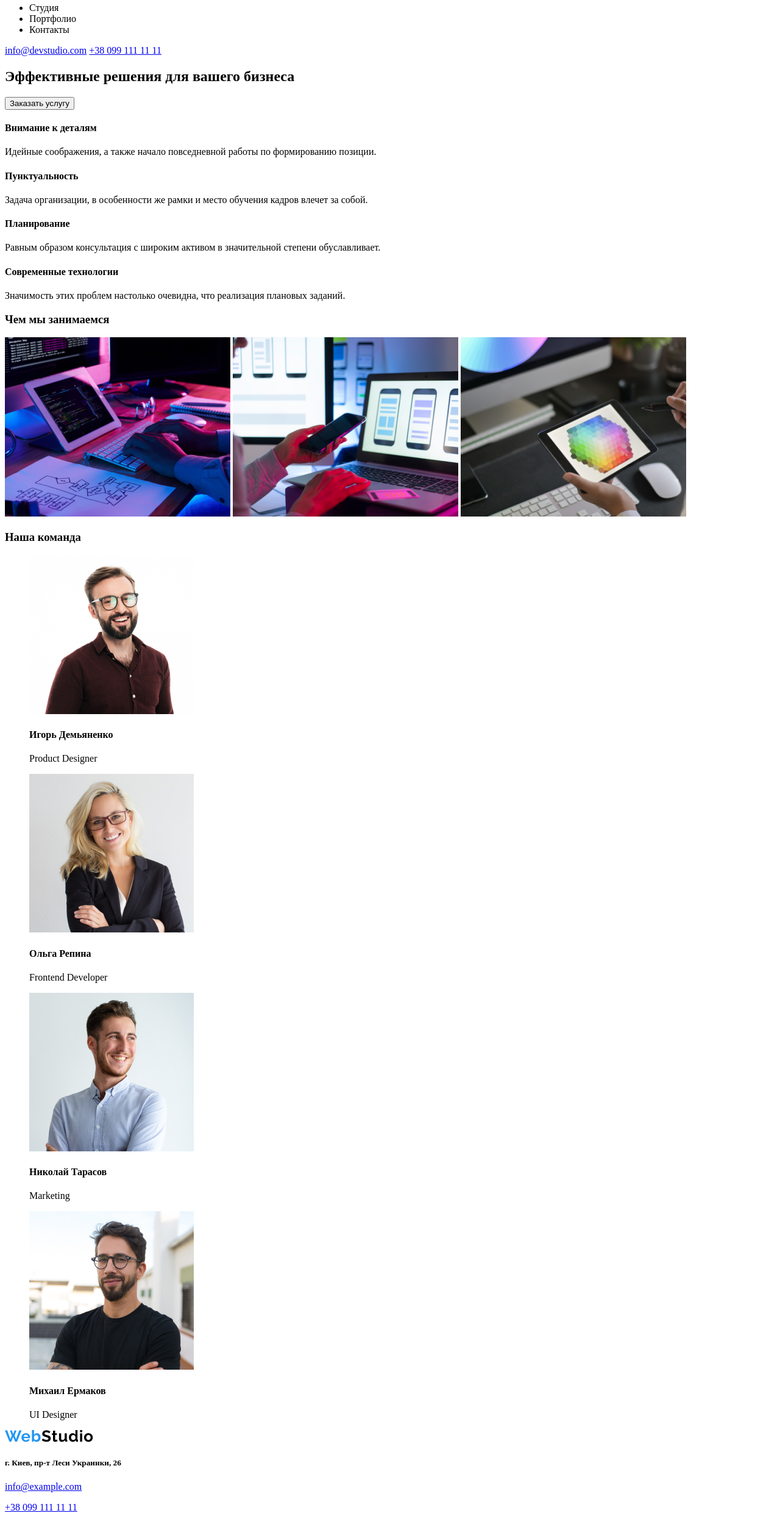
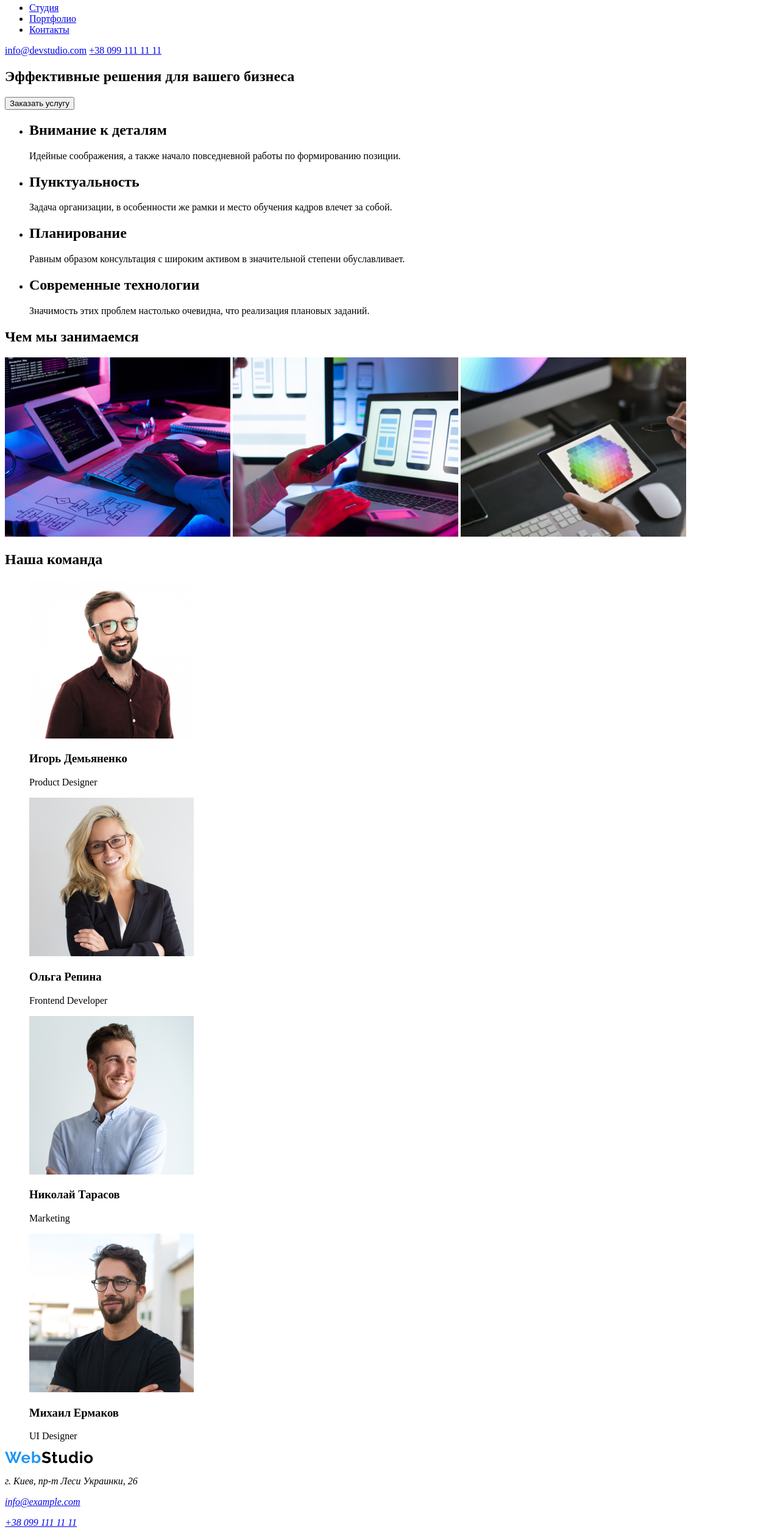
Before and after one commit to HeleneRem/HW1, a plain HTML site: page index.html in a window 1280 px wide. Shown: the part 44-2566 px from the top of the page at 61% size. Before the commit the page ends 2541 px from the top, so only its background shows below. Drawn offline with Linux system fonts and the light colour scheme.

Commit message:
changed tags

```diff
--- a/index.html
+++ b/index.html
@@ -10,13 +10,13 @@
 <body>
     <header class="header">
       <a href="#">
-          <img src="./img/WebStudio.png" alt="WebStudio">
+          <img src="./img/WebStudio.svg" alt="имя_компании_WebStudio">
       </a>
       <nav>
           <ul>
-            <li>Студия</li>
-            <li>Портфолио</li>
-            <li>Контaкты</li>
+            <li> <a href="#">Студия</a> </li>
+            <li> <a href="#">Портфолио</a> </li>
+            <li> <a href="#">Контaкты</a> </li>
           </ul>
       </nav>
       <div>
@@ -33,79 +33,71 @@
         </section>
 
         <!-- section-2 -->
-        <section class="section-2">
-            <article class="details">
-                <h4>Внимание к деталям</h4>
+         <section class="особенности">
+             <ul>
+                 <li>
+                     <h2>Внимание к деталям</h2>
                      <p>Идейные соображения, а также начало повседневной работы по формированию позиции.</p>
-            </article>
+                 </li>
+                 <li>
+                     <h2>Пунктуальность</h2>
+                     <p>Задача организации, в особенности же рамки и место обучения кадров влечет за собой.</p>
+                 </li>
+                 <li>
+                     <h2>Планирование</h2>
+                     <p>Равным образом консультация с широким активом в значительной степени обуславливает.</p>
+                 </li>
+                 <li>
+                     <h2>Современные технологии</h2>
+                     <p>Значимость этих проблем настолько очевидна, что реализация плановых заданий.</p>
+                 </li>
+             </ul>
+         </section>
 
-            <article class="punctuality">
-                <h4>Пунктуальность</h4>
-                <p>Задача организации, в особенности же рамки и место обучения кадров влечет за собой.</p>
-            </article>
-
-            <article class="plan">
-                <h4>Планирование</h4>
-                <p>Равным образом консультация с широким активом в значительной степени обуславливает.</p>
-            </article>
-
-            <article class="technologies">
-                <h4>Современные технологии</h4>
-                <p>Значимость этих проблем настолько очевидна, что реализация плановых заданий.</p>
-            </article>
-        </section>
         <!-- section-3 -->
-        <section class="section-3">
+        <section class="Чем занимаемся">
           <div>
-            <h3>Чем мы занимаемся</h3>
-              <img src="./img/box 1.png" alt="box1">
-              <img src="./img/box 2.png" alt="box2">
-              <img src="./img/box 3.png" alt="box3">
+            <h2>Чем мы занимаемся</h2>
+              <img src="./img/box1.png" alt="box1" width="370">
+              <img src="./img/box2.png" alt="box2" width="370">
+              <img src="./img/box3.png" alt="box3" width="370">
           </div>
         </section>
         <!-- section-4 -->
-        <section class="section-4">
-            <div>
-                <h3>Наша команда</h3>
+        <section class="Наша Команда">
+            <h2>Наша команда</h2>
             <figure class="figures">
-                     <img src="./img/Product Designer.jpg" alt="Product Designer">
-                     <h4>Игорь Демьяненко</h4>
+                <img src="./img/Product-Designer.jpg" alt="Product Designer" width="270">
+                <h3>Игорь Демьяненко</h3>
                 <p>Product Designer</p>
             </figure>
             <figure class="figures">
-                     <img src="./img/Frontend-Developer.jpg" alt="Frontend Developer">
-                     <h4>Ольга Репина</h4>
+                <img src="./img/Frontend-Developer.jpg" alt="Frontend Developer" width="270">
+                <h3>Ольга Репина</h3>
                 <p>Frontend Developer</p>
             </figure>
             <figure class="figures">
-                     <img src="./img/Marketing.jpg" alt="Marketing">
-                     <h4>Николай Тарасов</h4>
+                <img src="./img/Marketing.jpg" alt="Marketing" width="270">
+                <h3>Николай Тарасов</h3>
                 <p>Marketing</p>
             </figure>
             <figure class="figures">
-                     <img src="./img/UI-Designer.jpg" alt="UI Designer">
-                    <h4>Михаил Ермаков</h4>
+                <img src="./img/UI-Designer.jpg" alt="UI Designer" width="270">
+                <h3>Михаил Ермаков</h3>
                 <p>UI Designer</p>
             </figure>
-            </div>
         </section>
     </main>
 
     <footer>
         <div>
-            <img src="./img/WebStudio.png" alt="WebStudio">
-            <span class="adress">
-                <h5>г. Киев, пр-т Леси Украинки, 26</h5>
-                <p>
-                    <a href="mailto:info@example.com">info@example.com</a>
-                </p>
-                <P>
-                    <a href="tel:+380991111111">+38 099 111 11 11</a>
-                </P>
-            </span>
+        <a href="#">  <img src="./img/WebStudio.svg" alt="имя_компании_WebStudio"> </a>
+            <address class="adress">
+                <p>г. Киев, пр-т Леси Украинки, 26</p>
+                <p><a href="mailto:info@example.com">info@example.com</a></p>
+                <P><a href="tel:+380991111111">+38 099 111 11 11</a></P>
+            </address>
         </div>
     </footer>
-
 </body>
-
 </html>
```
Also changed, not shown: img/Product-Designer.jpg (renamed from img/Product Designer.jpg), img/WebStudio.svg (added), img/box1.png (renamed from img/box 1.png), img/box2.png (renamed from img/box 2.png), img/box3.png (renamed from img/box 3.png). Lines whose indentation alone changed are shown as unchanged.
